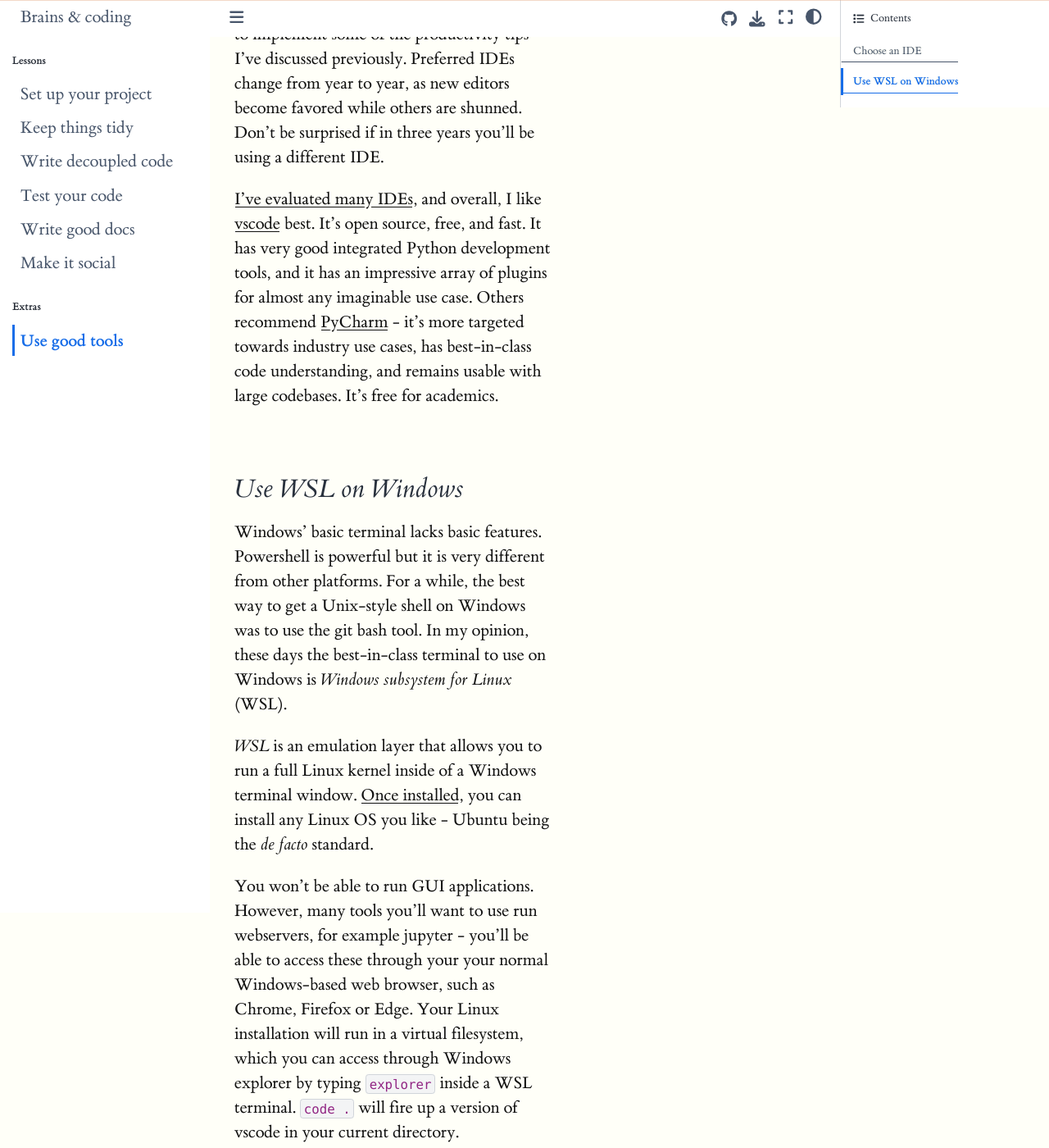
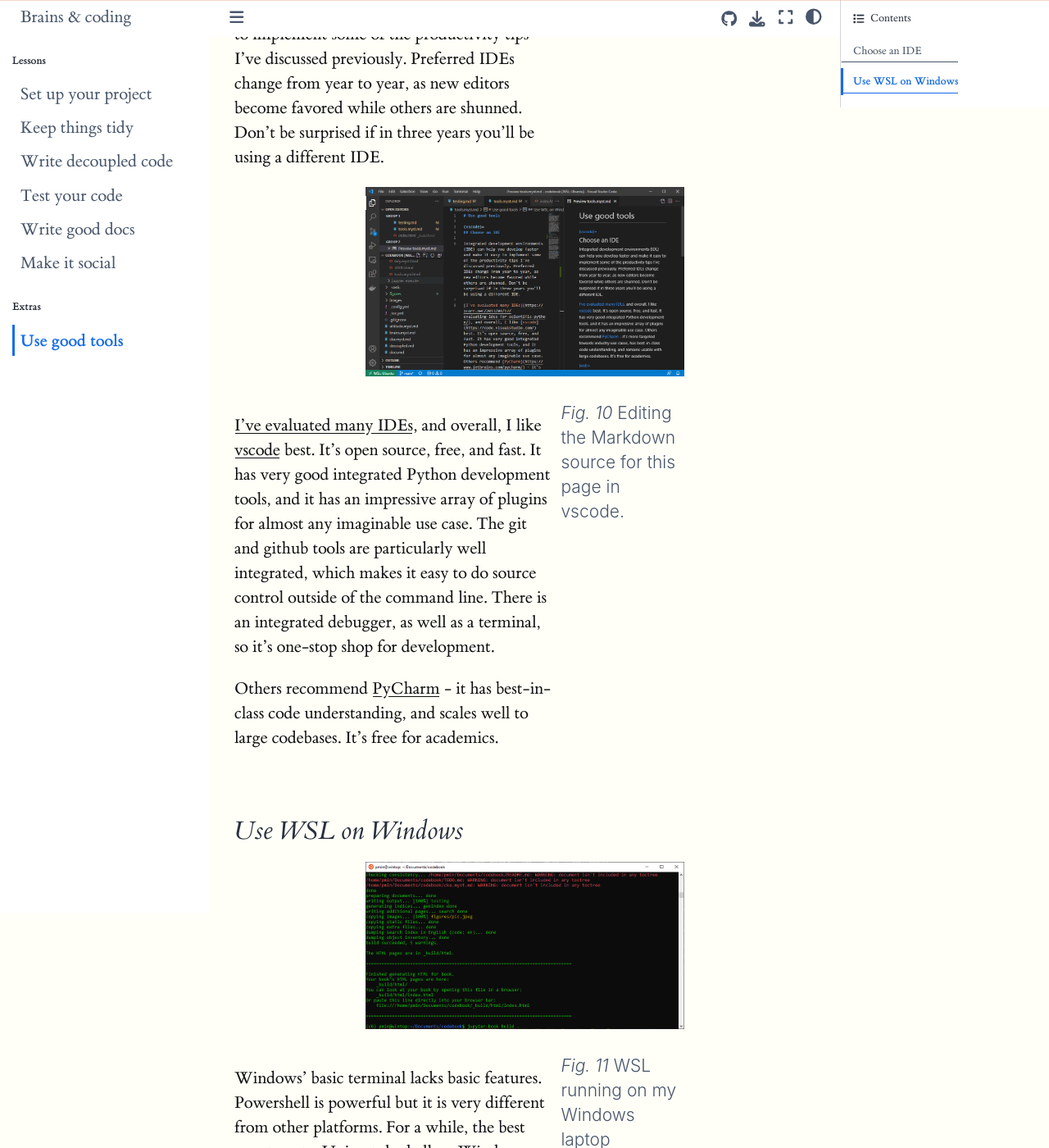
Before and after one commit to patrickmineault/codebook, a Jupyter Book: the page built from tools.myst.md, in a window 1280 px wide and 1400 px high, scrolled down 287 px. Shown: the whole window at 82% size. Built offline with Jupyter Book 1.0.4 settings and Sphinx 7.4.7 and the Sphinx Book theme 1.1.4, drawn with Linux system fonts in a browser that asks for light colours.

Commit message:
Add figures to tools

````diff
--- a/tools.myst.md
+++ b/tools.myst.md
@@ -5,10 +5,26 @@
 
 Integrated development environments (IDE) can help you develop faster and make it easy to implement some of the productivity tips I've discussed previously. Preferred IDEs change from year to year, as new editors become favored while others are shunned. Don't be surprised if in three years you'll be using a different IDE.
 
-[I've evaluated many IDEs](https://xcorr.net/2013/04/17/evaluating-ides-for-scientific-python/), and overall, I like [vscode](https://code.visualstudio.com/) best. It's open source, free, and fast. It has very good integrated Python development tools, and it has an impressive array of plugins for almost any imaginable use case. Others recommend [PyCharm](https://www.jetbrains.com/pycharm/) - it's more targeted towards industry use cases, has best-in-class code understanding, and remains usable with large codebases. It's free for academics.
+```{figure} figures/vscode.png
+---
+width: 800px
+---
+Editing the Markdown source for this page in vscode.
+```
+
+[I've evaluated many IDEs](https://xcorr.net/2013/04/17/evaluating-ides-for-scientific-python/), and overall, I like [vscode](https://code.visualstudio.com/) best. It's open source, free, and fast. It has very good integrated Python development tools, and it has an impressive array of plugins for almost any imaginable use case. The git and github tools are particularly well integrated, which makes it easy to do source control outside of the command line. There is an integrated debugger, as well as a terminal, so it's one-stop shop for development.
+
+Others recommend [PyCharm](https://www.jetbrains.com/pycharm/) - it has best-in-class code understanding, and scales well to large codebases. It's free for academics.
 
 (wsl)=
 ## Use WSL on Windows
+
+```{figure} figures/wsl.png
+---
+width: 979px
+---
+WSL running on my Windows laptop
+```
 
 Windows' basic terminal lacks basic features. Powershell is powerful but it is very different from other platforms. For a while, the best way to get a Unix-style shell on Windows was to use the git bash tool. In my opinion, these days the best-in-class terminal to use on Windows is *Windows subsystem for Linux* (WSL).
 
````
Also changed, not shown: figures/vscode.png (added), figures/wsl.png (added).
